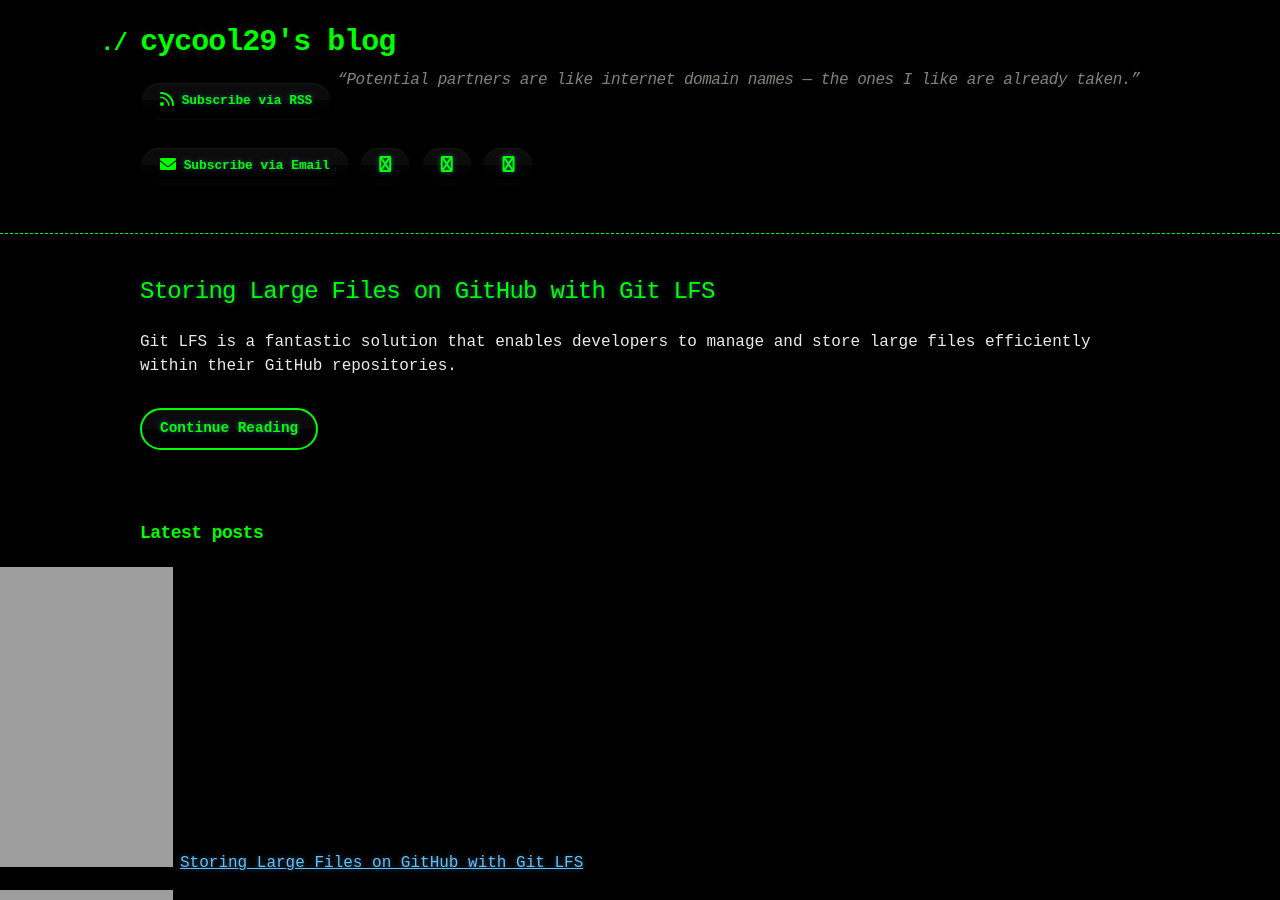
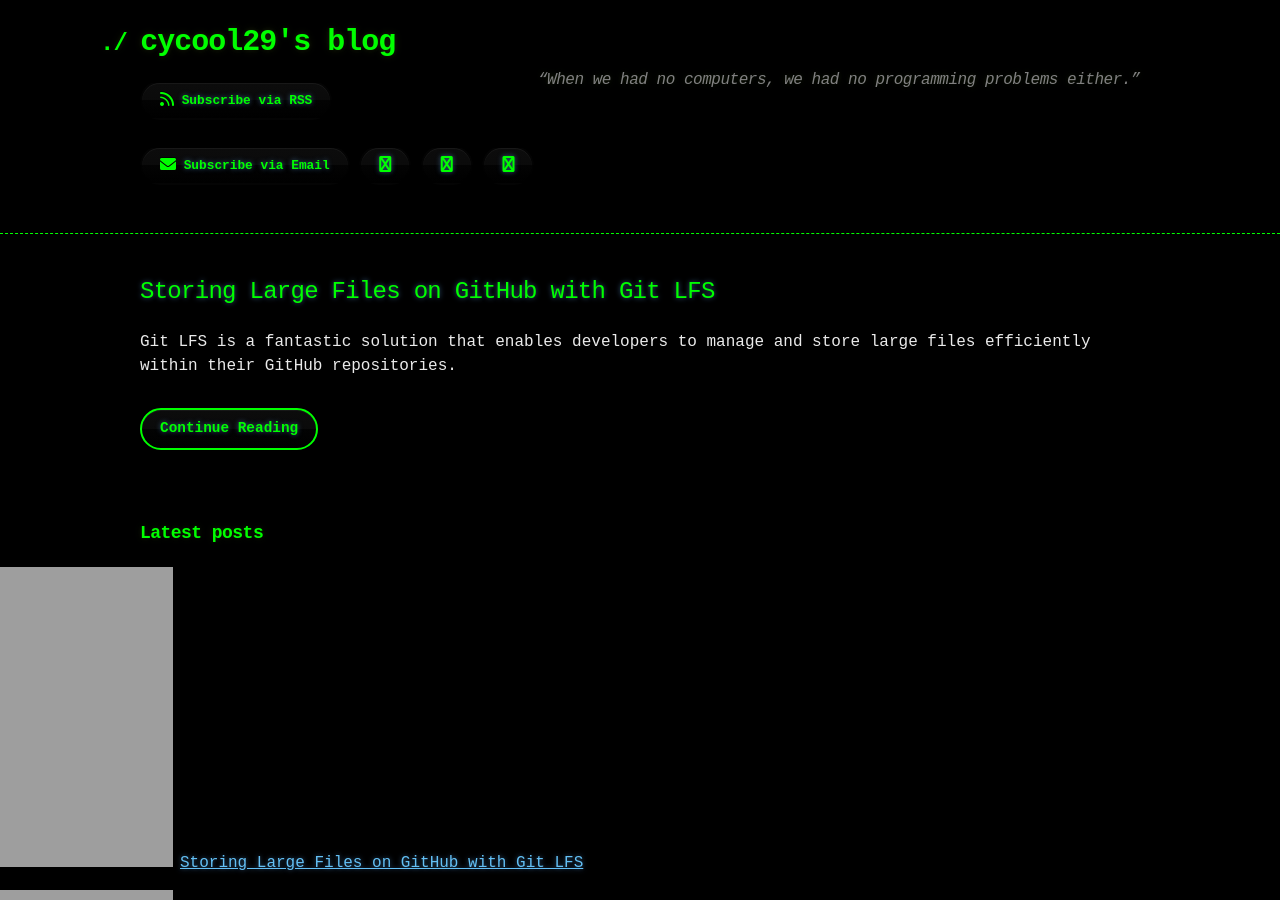
Before and after one commit to cycool29/cycool29.github.io, a Jekyll site: the page built from index.md, in a window 1280 px wide and 900 px high. Built offline with Jekyll 4.4.1, drawn with Linux system fonts in a browser that asks for light colours; a style sheet for code colours, icons or effects is not loaded.

Commit message:
Update quotes

```diff
--- a/_config.yml
+++ b/_config.yml
@@ -1,5 +1,5 @@
 title: cycool29's blog
-description: "“Potential partners are like internet domain names — the ones I like are already taken.” "
+description: "“When we had no computers, we had no programming problems either.” "
 bio: A high school student. Intermediate in Python, Git, Bash. Learning JavaScript. He/Him. "
 author: cycool29
 url: https://cycool29.github.io
```
